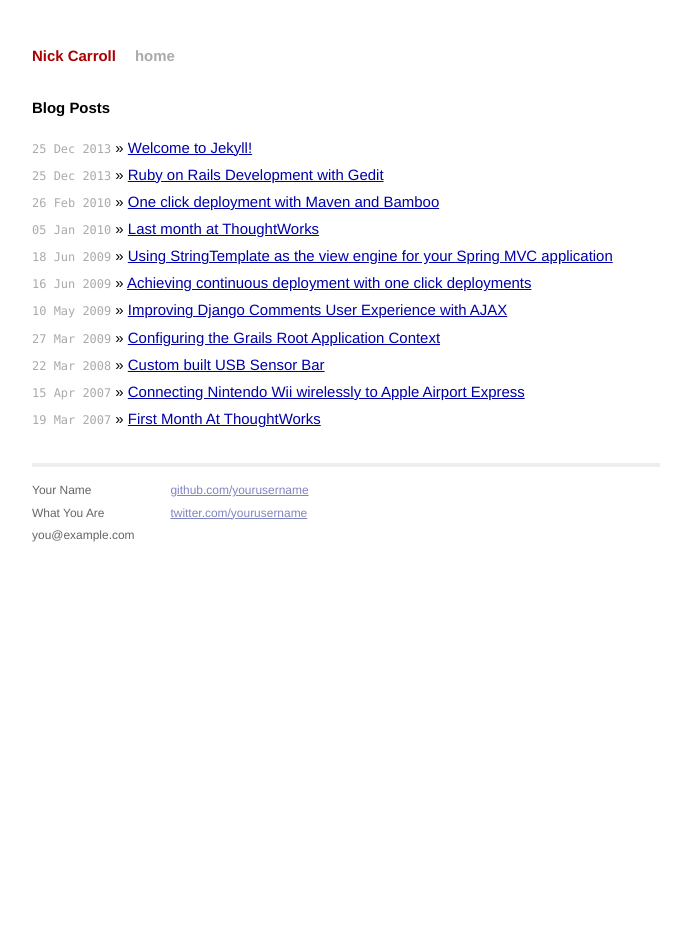
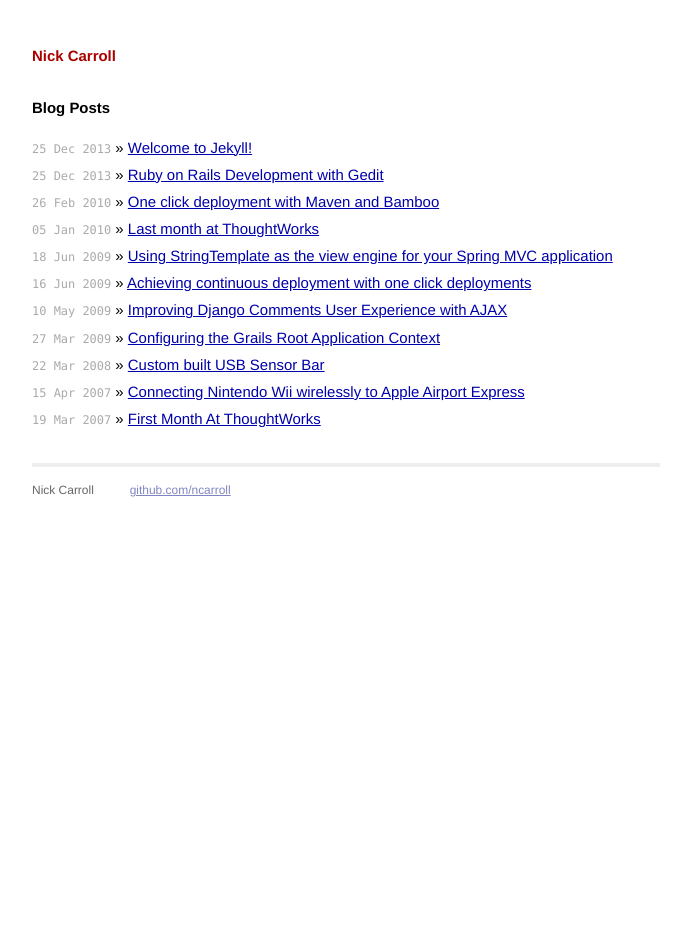
Before and after one commit to ncarroll/ncarroll.github.io, a Jekyll site: the page built from index.html, in a window 1280 px wide. Shown: the whole page, without its empty margins (294-985 px from the left). Built offline with Jekyll 4.4.1, drawn with Linux system fonts in a browser that asks for light colours; Markdown is read by kramdown in place of the engine named in the settings.

Commit message:
Master template.

```diff
--- a/_layouts/default.html
+++ b/_layouts/default.html
@@ -18,7 +18,6 @@
         <div class="site">
           <div class="header">
             <h1 class="title"><a href="/">{{ site.name }}</a></h1>
-            <a class="extra" href="/">home</a>
           </div>
 
           {{ content }}
@@ -26,15 +25,12 @@
           <div class="footer">
             <div class="contact">
               <p>
-                Your Name<br />
-                What You Are<br />
-                you@example.com
+                Nick Carroll<br />
               </p>
             </div>
             <div class="contact">
               <p>
-                <a href="https://github.com/yourusername">github.com/yourusername</a><br />
-                <a href="https://twitter.com/yourusername">twitter.com/yourusername</a><br />
+                <a href="https://github.com/ncarroll">github.com/ncarroll</a><br />
               </p>
             </div>
           </div>
```
